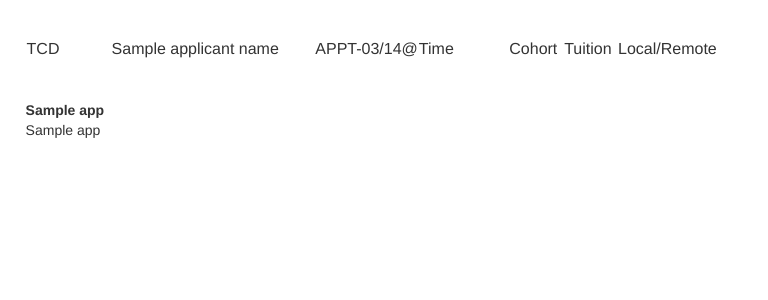
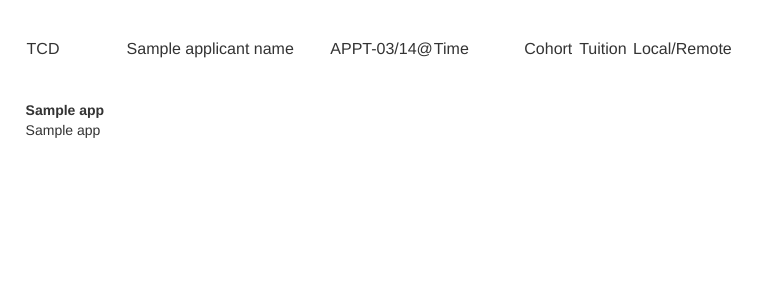
Before and after one commit to megducharme/HubSpot_Form_Translator, a Django app: template applications/templates/applications/show_single_application.html in a window 1280 px wide. Shown: the top 300 px of the page, without its empty margins (0-768 px from the left). Run offline with Django 3.2, Linux system fonts and the light colour scheme; the template is opened without the code that fills it: most values are stand-ins (such as "Sample title", 1, 10 or a date in 2020); some libraries are stand-ins or nearby versions.

Commit message:
small styling change with admin input area

```diff
--- a/applications/static/applications/styles.css
+++ b/applications/static/applications/styles.css
@@ -48,10 +48,6 @@ select {
     cursor: pointer;
 }
 
-select option:first-child{
-    color: red;
-}
-
 .appt-details{
     display:inherit;
     margin-right:3%;
@@ -85,3 +81,7 @@ select:hover {
     margin: 3% 3% 3% 2%;
     font-size: 16px;
 }
+
+#TCD {
+    margin-right: 15px;
+}
```
Also changed, not shown: applications/static/applications/main.js (line endings or trailing spaces).
